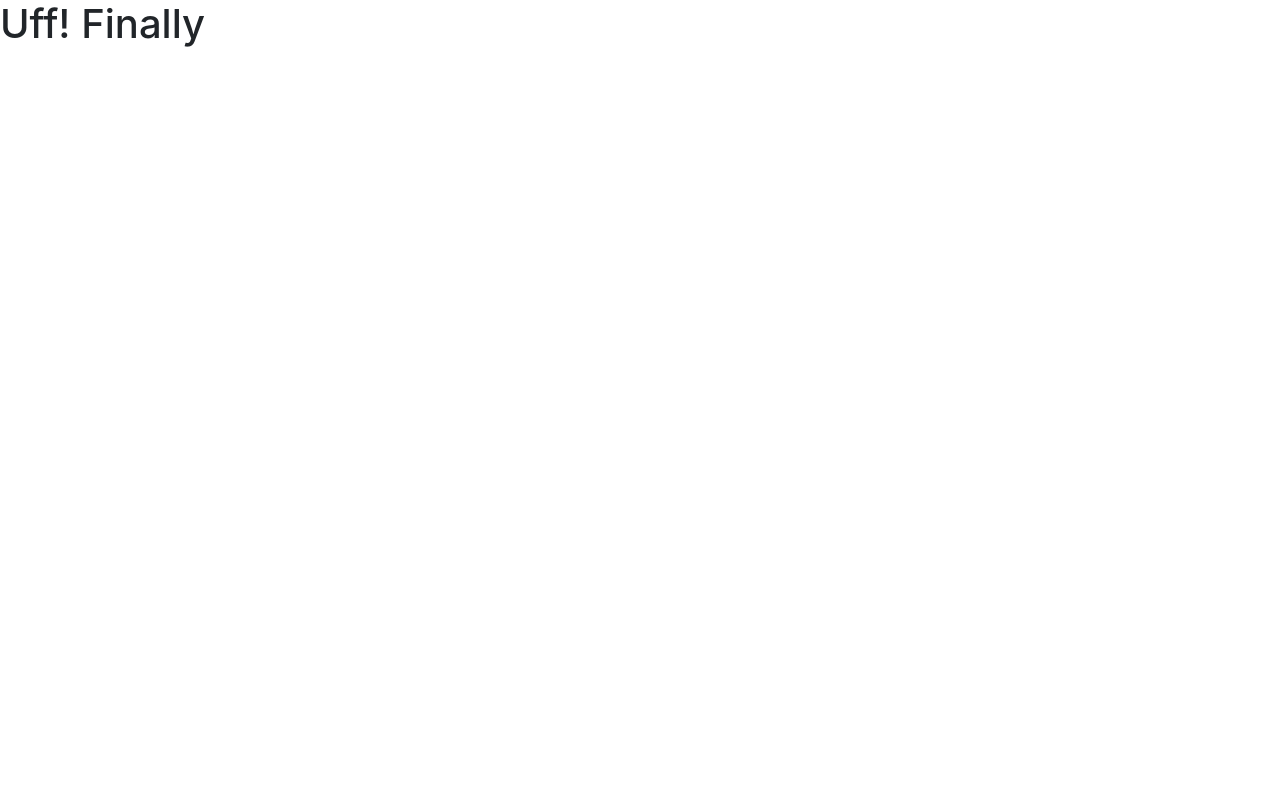
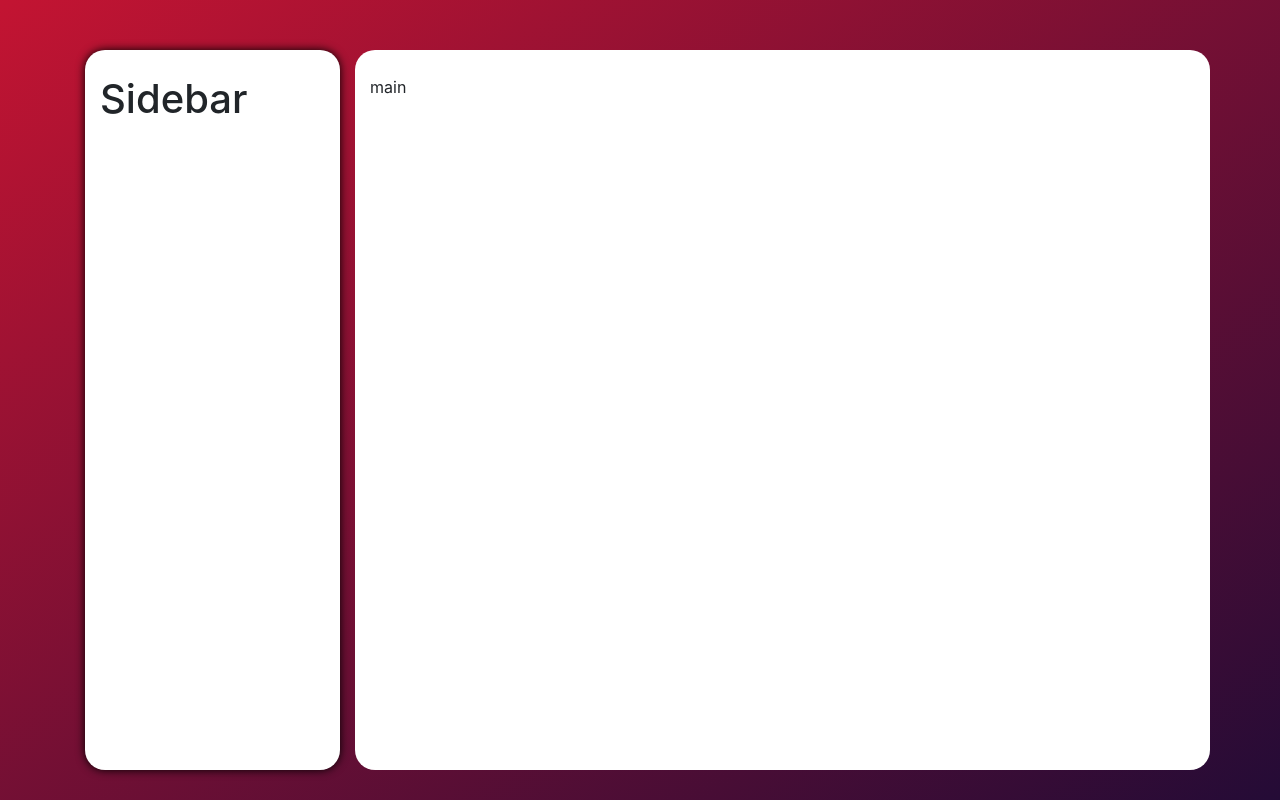
Before and after one commit to AndreiMaresDan/MyReactCV, a React (Create React App) app in the folder my-react-cv/: page / in a window 1280 px wide. Built offline with nearby package versions, Linux system fonts and the light colour scheme.

Commit message:
background and bars added

```diff
--- a/my-react-cv/public/index.html
+++ b/my-react-cv/public/index.html
@@ -18,7 +18,7 @@
     <link rel="stylesheet" href="https://stackpath.bootstrapcdn.com/bootstrap/4.4.1/css/bootstrap.min.css"
       integrity="sha384-Vkoo8x4CGsO3+Hhxv8T/Q5PaXtkKtu6ug5TOeNV6gBiFeWPGFN9MuhOf23Q9Ifjh" crossorigin="anonymous">
 
-    <title>Portfolio</title>
+    <title>My React CV</title>
   </head>
 
   <body>
--- a/my-react-cv/src/App.js
+++ b/my-react-cv/src/App.js
@@ -1,10 +1,21 @@
-
 import React from 'react';
+import Sidebar from './components v2/Sidebar'
 
 function App() {
   return (
-    <div className="App">
-      <h1>Uff! Finally</h1>
+    <div className="app">
+      <div className="container">
+       <div className="row">
+        <div className="col-lg-3">
+          <div className="app__sidebar">
+            <Sidebar />
+          </div>
+        </div>
+        <div className="col-lg-9 app__main-content">
+       main
+     </div>
+       </div>
+      </div>
     </div>
   );
 }
--- /dev/null
+++ b/my-react-cv/src/components v2/Sidebar.js
@@ -0,0 +1,10 @@
+import React from 'react';
+
+const Sidebar = () => {
+    return (
+        <h1>Sidebar</h1>
+
+    );
+};
+
+export default Sidebar;
--- a/my-react-cv/src/index.css
+++ b/my-react-cv/src/index.css
@@ -1 +1,28 @@
 @import url('https://fonts.googleapis.com/css2?family=Kaushan+Script&family=Merriweather:wght@300&display=swap');
+
+body{
+    background-image: linear-gradient(to right bottom, #c31432,#240b36);
+    background-attachment: fixed;
+}
+
+.container {
+    padding-top: 50px;
+}
+
+.row {
+    height: 90vh;
+}
+
+.app__sidebar {
+    background-color:white;
+    height: 100%;
+    border-radius: 20px;
+    padding: 25px 15px;
+    box-shadow: 0 0 10px black;
+}
+
+.app__main-content {
+    background-color: white;
+    border-radius: 20px;
+    padding: 25px 15px;
+}
```
